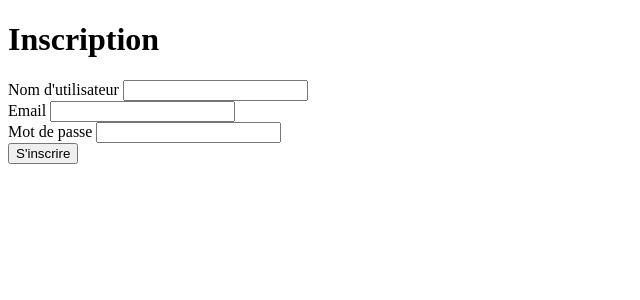
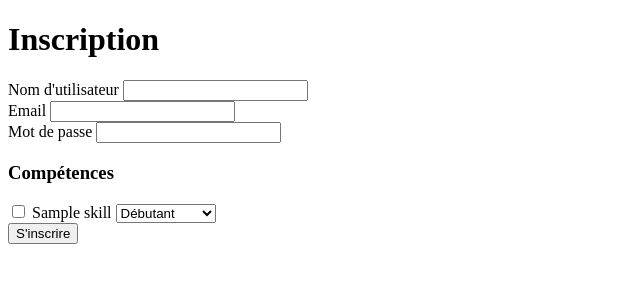
Before and after one commit to harelmarin/PortFolio_PHP, a PHP site: template app/views/register.php in a window 1280 px wide. Shown: the top 300 px of the page, without its empty margins (0-640 px from the left). Run offline with PHP 8.4, Linux system fonts and the light colour scheme; the template is opened without the code that fills it: most values are stand-ins (such as "Sample title", 1, 10 or a date in 2020).

Commit message:
feat(register): add skills selection to registration form

```diff
--- a/app/views/register.php
+++ b/app/views/register.php
@@ -39,6 +39,26 @@
             <?php endif; ?>
         </div>
 
+        <div>
+            <h3>Compétences</h3>
+            <?php foreach ($skills as $skill): ?>
+                <div class="skill-item">
+                    <input type="checkbox"
+                           name="skills[<?= $skill['id'] ?>]"
+                           id="skill_<?= $skill['id'] ?>"
+                           value="<?= $skill['id'] ?>">
+                    <label for="skill_<?= $skill['id'] ?>"><?= $skill['name'] ?></label>
+
+                    <select name="skill_levels[<?= $skill['id'] ?>]">
+                        <option value="Débutant">Débutant</option>
+                        <option value="Intermédiaire">Intermédiaire</option>
+                        <option value="Avancé">Avancé</option>
+                        <option value="Expert">Expert</option>
+                    </select>
+                </div>
+            <?php endforeach; ?>
+        </div>
+
         <button type="submit">S'inscrire</button>
     </form>
 </body>
```
Also changed, not shown: app/controllers/RegisterController.php (+25 -4 lines), app/models/Skill.php (added, +11 -0 lines), app/models/User.php (+17 -0 lines), database.sql (+12 -0 lines).
